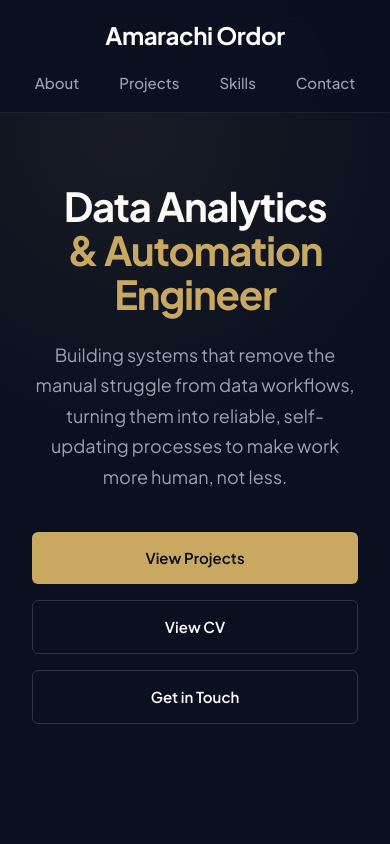
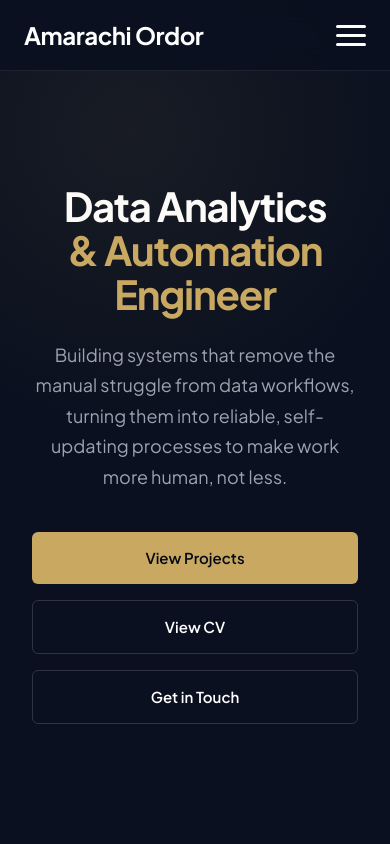
Before and after one commit to AmarachOrdor18/data-analytics-and-automation-engineer-portfolio, a website built with Vite: page index.html in a window 390 px wide. Shown: the top 844 px of the page. Built offline with nearby package versions, Linux system fonts and the light colour scheme.

Commit message:
Implement mobile responsiveness: hamburger menu and responsive layout

```diff
--- a/index.html
+++ b/index.html
@@ -19,6 +19,11 @@
     <nav class="nav">
         <div class="nav-container">
             <a href="#" class="logo">Amarachi Ordor</a>
+            <button class="menu-toggle" aria-label="Toggle navigation">
+                <span></span>
+                <span></span>
+                <span></span>
+            </button>
             <ul class="nav-links">
                 <li><a href="#about">About</a></li>
                 <li><a href="#projects">Projects</a></li>
--- a/script.js
+++ b/script.js
@@ -179,6 +179,25 @@ document.addEventListener('DOMContentLoaded', () => {
     // Initialize Skills Carousel
     new SkillsCarousel();
 
+    // Mobile Menu Toggle
+    const menuToggle = document.querySelector('.menu-toggle');
+    const navLinks = document.querySelector('.nav-links');
+
+    if (menuToggle && navLinks) {
+        menuToggle.addEventListener('click', () => {
+            menuToggle.classList.toggle('active');
+            navLinks.classList.toggle('active');
+        });
+
+        // Close menu when a link is clicked
+        document.querySelectorAll('.nav-links a').forEach(link => {
+            link.addEventListener('click', () => {
+                menuToggle.classList.remove('active');
+                navLinks.classList.remove('active');
+            });
+        });
+    }
+
     // Smooth scroll for anchor links
     document.querySelectorAll('a[href^="#"]').forEach(anchor => {
         anchor.addEventListener('click', function (e) {
--- a/styles.css
+++ b/styles.css
@@ -47,6 +47,7 @@
 
 html {
     scroll-behavior: smooth;
+    scroll-padding-top: 80px;
 }
 
 body {
@@ -83,6 +84,27 @@ body {
     color: var(--text-primary);
     text-decoration: none;
     letter-spacing: -0.02em;
+}
+
+.menu-toggle {
+    display: none;
+    flex-direction: column;
+    justify-content: space-between;
+    width: 30px;
+    height: 21px;
+    background: transparent;
+    border: none;
+    cursor: pointer;
+    padding: 0;
+    z-index: 1001;
+}
+
+.menu-toggle span {
+    width: 100%;
+    height: 3px;
+    background-color: var(--text-primary);
+    border-radius: 3px;
+    transition: all 0.3s ease;
 }
 
 .nav-links {
@@ -723,6 +745,41 @@ section {
 }
 
 @media (max-width: 768px) {
+    .menu-toggle {
+        display: flex;
+    }
+
+    .nav-links {
+        position: fixed;
+        top: 0;
+        right: -100%;
+        width: 70%;
+        height: 100vh;
+        background: var(--bg-card);
+        flex-direction: column;
+        justify-content: center;
+        align-items: center;
+        gap: 2rem;
+        transition: right 0.4s ease;
+        box-shadow: -5px 0 15px rgba(0, 0, 0, 0.5);
+    }
+
+    .nav-links.active {
+        right: 0;
+    }
+
+    .menu-toggle.active span:nth-child(1) {
+        transform: rotate(45deg) translate(5px, 6px);
+    }
+
+    .menu-toggle.active span:nth-child(2) {
+        opacity: 0;
+    }
+
+    .menu-toggle.active span:nth-child(3) {
+        transform: rotate(-45deg) translate(5px, -6px);
+    }
+
     .carousel-container {
         padding: 0;
     }
@@ -740,13 +797,15 @@ section {
     .carousel-nav.next {
         right: -10px;
     }
+
+    .about-grid {
+        grid-template-columns: 1fr;
+    }
 }
 
 @media (max-width: 640px) {
     .nav-container {
-        flex-direction: column;
-        gap: 1rem;
-        padding: 1rem;
+        padding: 1rem 1.5rem;
     }
 
     .hero-title {
@@ -762,4 +821,8 @@ section {
         width: 100%;
         text-align: center;
     }
+
+    .skills-carousel-container {
+        padding: 0 10px;
+    }
 }
```
